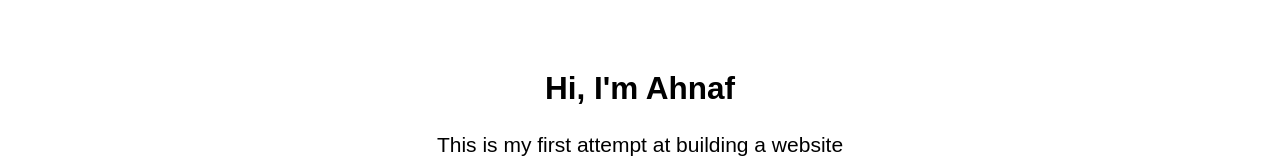
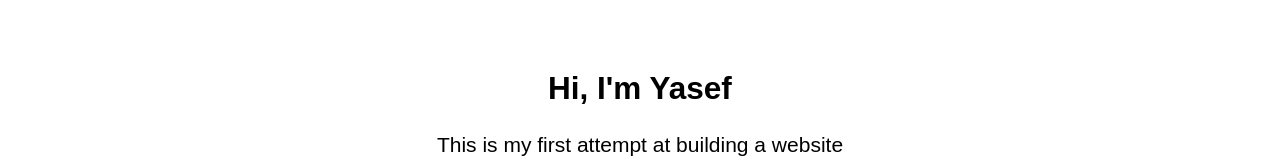
Before and after one commit to Yasef-x/Site, a plain HTML site: page index.html in a window 1280 px wide. Shown: the part 209-369 px from the top of the page. Drawn offline with Linux system fonts and the light colour scheme.

Commit message:
Update index.html

```diff
--- a/index.html
+++ b/index.html
@@ -12,7 +12,7 @@
 
         <main>
             <div class="intro">
-                <h2>Hi, I'm Ahnaf</h2>
+                <h2>Hi, I'm Yasef</h2>
                 <p>This is my first attempt at building a website</p>
                 <p>Below are two clickable links that redirect you to different pages of my site</p>
                 <p><a href="earth.html">Click here</a> to know more about the Earth</p>
```
